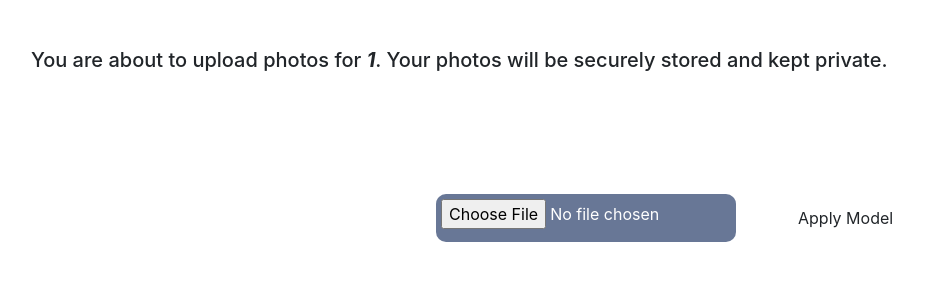
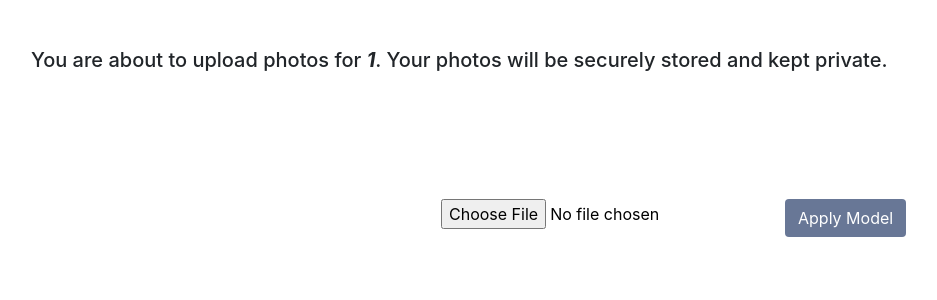
Before and after one commit to Vibha27/image-restoration-enhancement, a Flask app: page /upload-image/1 in a window 1280 px wide. Shown: the part 56-356 px from the top of the page, without its empty margins (54-991 px from the left). Run offline with Flask 2, Linux system fonts and the light colour scheme; some libraries are stand-ins or nearby versions.

```diff
--- a/app.py
+++ b/app.py
@@ -37,7 +37,7 @@ def upload_files(pathname):
             rgb_im = img.convert('RGB')
             rgb_im.save(os.path.join(app.config['UPLOAD_PATH'], 'masked_'+filename))   #saving file to directory
 
-        return redirect(url_for('uploaded_file', pathname=pathname,filename= 'masked_'+filename if pathname == "inpaint" else filename))  #calling uploaded_file function
+        return redirect(url_for('uploaded_file', pathname=pathname,filename= filename))  #calling uploaded_file function
     else :
         return "<p>404 Not found image. Please upload image</p>"
 # showing images of this page from uploads directory
--- a/static/css/main.css
+++ b/static/css/main.css
@@ -31,9 +31,8 @@ html,body{
     max-width : 300px;
     top: 250px;
     padding: 5px;
-    background-color: rgb(104,119,150);
     border-radius: 10px;
-    color: white;
+    color: black;
     font-weight: bolder;
     display: flex;
     flex-direction: row;
@@ -41,6 +40,11 @@ html,body{
 .button-div {
     display: flex;
     flex-direction: column;
+}
+.apply-btn, .try-again-btn {
+
+    background-color: rgb(104,119,150);
+    color: white;
 }
 .output-image{
     object-fit: cover;
--- a/static/js/script.js
+++ b/static/js/script.js
@@ -3,30 +3,39 @@ var loadFile = function(event) {
 	output.src = URL.createObjectURL(event.target.files[0]);
 	output.onload = function() {
 		var image = new Image();
-		image.src = output.src;
+		image.src = output.src
+
 		document.getElementById('inpaint-mask').style.visibility = 'visible';
 		// document.getElementById('mask-title').style.visibility = 'visible';
 		document.getElementById('inpaint-uplaod').style.visibility = 'hidden';
 
 		var canvas = document.querySelector("#canvas");
+		var hidden_canvas = document.querySelector("#hidden-canvas");
 		var context = canvas.getContext("2d");
-		canvas.width = 256;
-		canvas.height = 256;
+		var context_hidden = hidden_canvas.getContext("2d");
+		canvas.width = image.width;
+		canvas.height = image.height;
+		hidden_canvas.width = image.width;
+		hidden_canvas.height = image.height;
 
 		var Mouse = { x: 0, y: 0 };
 		var lastMouse = { x: 0, y: 0 };
+		// visible canvas
 		context.fillStyle="white";
+		context_hidden.fillStyle="white";
 		context.fillRect(0,0,canvas.width,canvas.height);
+		context_hidden.fillRect(0,0,hidden_canvas.width,hidden_canvas.height);
 		context.drawImage(image, 0, 0,canvas.width,canvas.height);
 		context.color = "black";
 		context.lineWidth = 5;
+		context_hidden.lineWidth = 5;
 		context.lineJoin = context.lineCap = 'round';
+
 
 		//debug();
 
 		canvas.addEventListener( "mousemove", function( e )
 		{
-			console.log("hjj")
 			lastMouse.x = Mouse.x;
 			lastMouse.y = Mouse.y;
 
@@ -50,7 +59,6 @@ var loadFile = function(event) {
 
 		var onPaint = function()
 		{
-			console.log("OnPaint")
 			context.lineWidth = context.lineWidth;
 			context.lineJoin = "round";
 			context.lineCap = "round";
@@ -62,7 +70,16 @@ var loadFile = function(event) {
 			context.closePath();
 			context.stroke();
 
-			var img = canvas.toDataURL("image/png");
+			context_hidden.beginPath();
+			context_hidden.moveTo( lastMouse.x, lastMouse.y );
+			context_hidden.lineTo( Mouse.x, Mouse.y );
+			context_hidden.closePath();
+			context_hidden.stroke();
+
+			// hidden canvas
+			// context_hidden.drawImage(canvas, 0, 0,canvas.width,canvas.height);
+
+			var img = hidden_canvas.toDataURL("image/png");
 			document.getElementById("payload").value = img;
 			console.log(img)
 
@@ -77,9 +94,9 @@ var loadFile = function(event) {
 		clearButton.on( "click", function()
 		{
 
-			context.clearRect( 0, 0, 280, 280 );
+			context.clearRect( 0, 0,canvas.width,canvas.height );
 			context.drawImage(image, 0, 0,canvas.width,canvas.height);
-
+			context_hidden.clearRect(0,0,canvas.width,canvas.height)
 
 		});
 
--- a/templates/upload.html
+++ b/templates/upload.html
@@ -27,12 +27,10 @@
                 <div class="col-12 col-md-4">
                     <h4 class="mt-5">Your Image</h4>
                     <img src="{{ url_for('send_file', filename=filename) }}" class="img-fluid "/>
-                     <!-- If inpainting is selected then show canvas  -->
 
                 </div>
                 <div class="col-12 col-md-4">
                     <h4 class="mt-5 text-capitalize">{{pathname}} output</h4>
-                    <a href="{{ url_for('static', filename='uploads/out_'+filename) }}" class="btn btn-block btn-success" download>Download</a>
 
                     <img src="{{ url_for('static', filename='uploads/out_'+filename) }}"
 
@@ -40,6 +38,8 @@
 
                 </div>
                 <div class="col-12 col-md-4">
+                    <a href="{{ url_for('static', filename='uploads/out_'+filename) }}" class="btn btn-block btn-success" download>Download</a>
+                    <button class="btn btn-block try-again-btn">Try Again</button>
                 </div>
             </div>
             {% elif pathname == 'inpaint' %}
@@ -54,18 +54,16 @@
                     onchange="loadFile(event)"
                     accept=".png,.jpeg,.jpg" />
                     <input type="hidden" id="payload" name="payload" value="x">
-                    <input type="submit" class="btn btn-small" value="Apply Model" />
+                    <!-- <input type="submit" class="btn btn-small" value="Apply Model" /> -->
                 </div>
-                <div class="row" id="inpaint-mask" style="visibility: hidden;">
 
-                    <div class="col-12 col-md-6 mr-5">
-                        <h5 class="mt-5">Your Original Image</h5>
-                        <img id="uploaded_img" />
-                    </div>
-                    <div >
+
+                <div class="row align-items-center justify-content-center" id="inpaint-mask" style="visibility: hidden;">
+
+                    <div>
                         <h5 class="mt-5" id="mask-title">Draw mask here</h5>
-                        <canvas id="canvas" width="256" height="256"
-                        style="border:5px solid; border-radius: 5px;
+                        <canvas id="canvas"
+                        style="border:4px solid; border-radius: 5px;
                         ">
                         </canvas>
                         <div class="row">
@@ -77,6 +75,17 @@
 
             </form>
 
+                <!-- hidden -->
+                <div class="col-12 col-md-6 mr-5" style="visibility: hidden;">
+                    <h5 class="mt-5">Your Original Image</h5>
+                    <img id="uploaded_img" />
+
+                    <canvas id="hidden-canvas"
+                    style="border:4px solid; border-radius: 5px;
+                    ">
+                    </canvas>
+                </div>
+                <!--  -->
             </div>
             {% else %}
                 <h5 class="mt-5">You are about to upload photos for
@@ -88,7 +97,7 @@
                     <div class="upload">
                         <input type="file" name="file" class="file"
                         accept=".png,.jpeg,.jpg" />
-                        <input type="submit" class="btn btn-small" value="Apply Model" />
+                        <input type="submit" class="btn btn-small apply-btn" value="Apply Model" />
                     </div>
 
                 </form>
```
Also changed, not shown: static/uploads/masked_haze.jpeg, static/uploads/masked_myw3schoolsimage.jpg, static/uploads/masked_thakur-logo.png.
